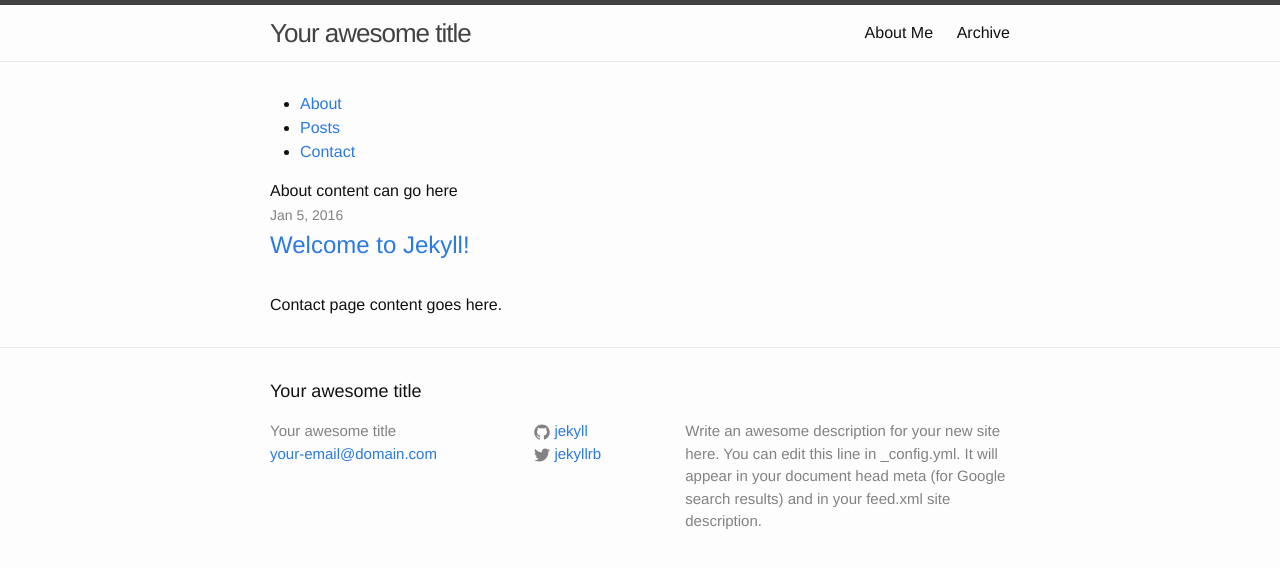
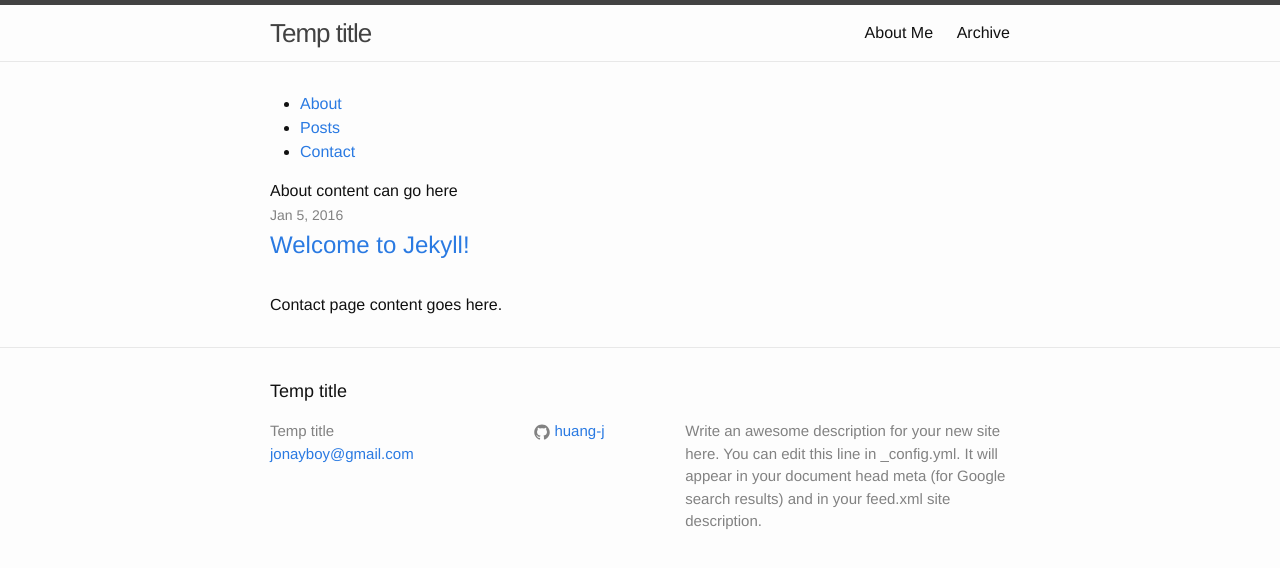
Before and after one commit to huang-j/huang-j.github.io, a Jekyll site: the page built from index.html, in a window 1280 px wide. Shown: the top 568 px of the page. Built offline with Jekyll 4.4.1, drawn with Linux system fonts in a browser that asks for light colours.

Commit message:
config
changed the config a bit

```diff
--- a/_config.yml
+++ b/_config.yml
@@ -6,16 +6,16 @@
 # 'jekyll serve'. If you change this file, please restart the server process.
 
 # Site settings
-title: Your awesome title
-email: your-email@domain.com
+title: Temp title
+email: jonayboy@gmail.com
 description: > # this means to ignore newlines until "baseurl:"
   Write an awesome description for your new site here. You can edit this
   line in _config.yml. It will appear in your document head meta (for
   Google search results) and in your feed.xml site description.
 baseurl: "" # the subpath of your site, e.g. /blog
-url: "http://yourdomain.com" # the base hostname & protocol for your site
-twitter_username: jekyllrb
-github_username:  jekyll
+url: "huang-j.github.io" # the base hostname & protocol for your site
+twitter_username:
+github_username: huang-j
 
 # Build settings
 highlighter: pygments
```
